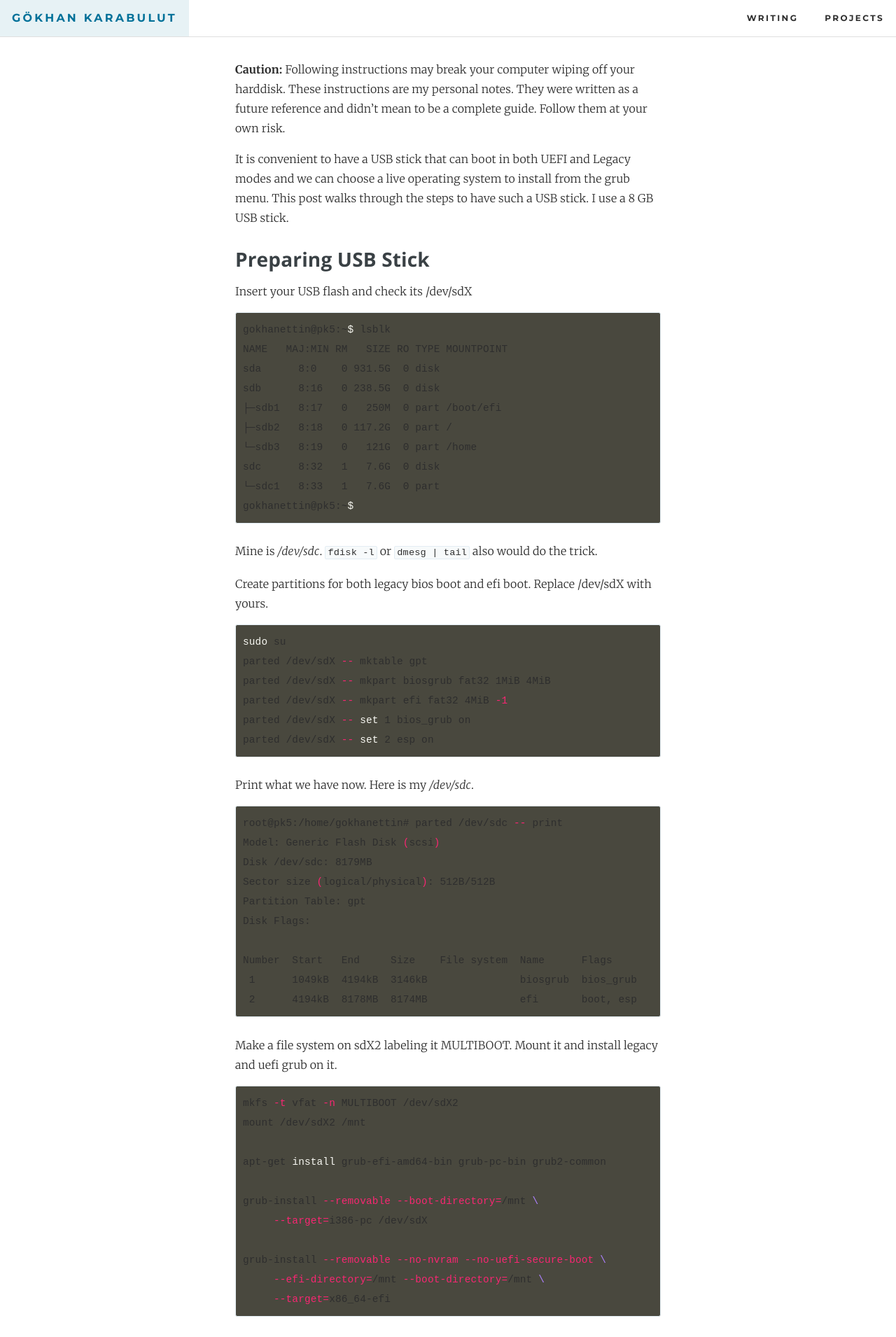
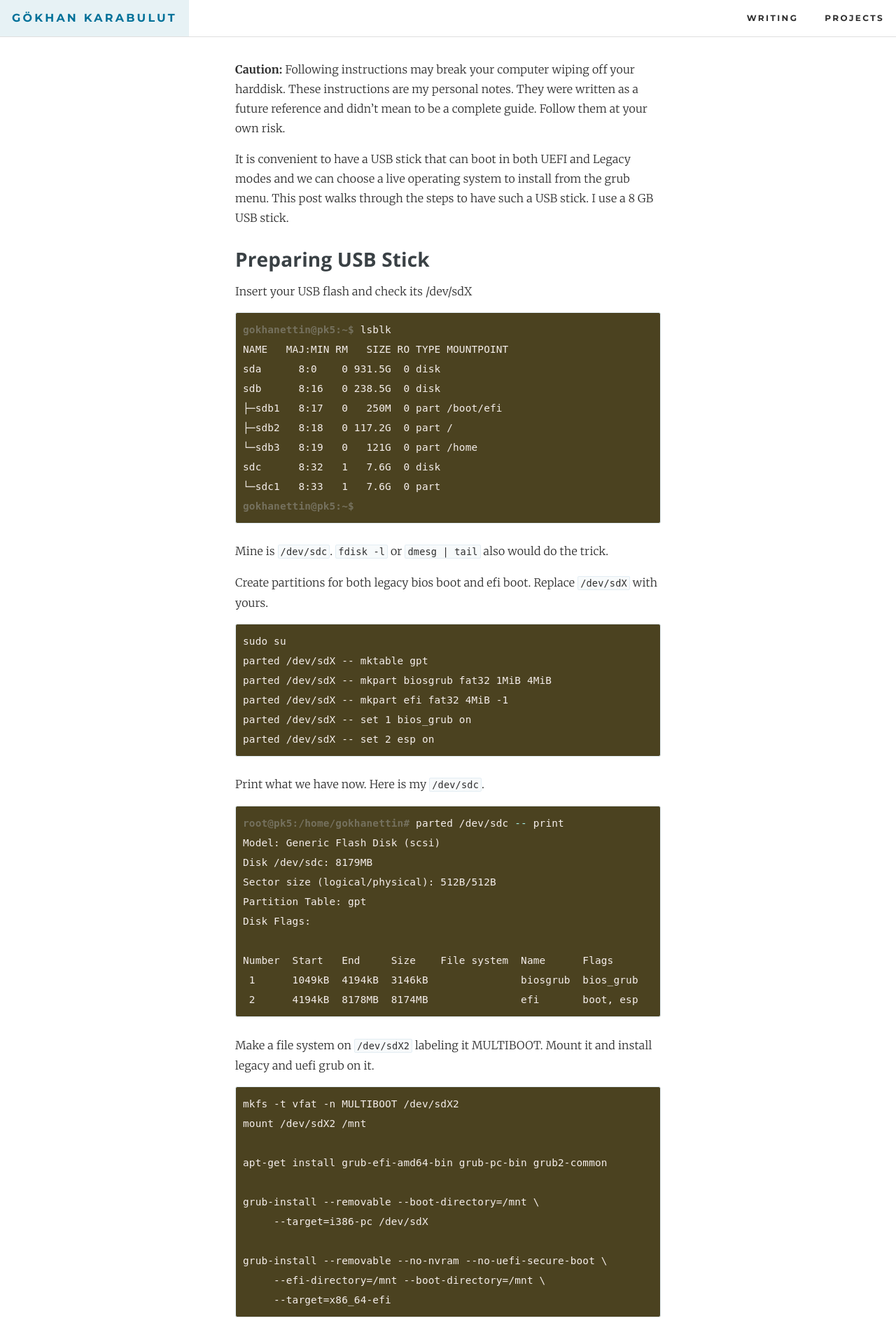
Before and after one commit to gokhanettin/gokhanettin.github.io, a Jekyll site: the page built from _posts/2015-09-02-grub-uefi-and-legacy-multiboot-from-a-usb-stick.md, in a window 1280 px wide. Shown: the top 1910 px of the page at 70% size. Built offline with Jekyll 4.4.1, drawn with Linux system fonts in a browser that asks for light colours; some of the changed text lies outside the part shown.

Commit message:
Adjust look & feel

```diff
--- a/_posts/2015-09-02-grub-uefi-and-legacy-multiboot-from-a-usb-stick.md
+++ b/_posts/2015-09-02-grub-uefi-and-legacy-multiboot-from-a-usb-stick.md
@@ -17,7 +17,7 @@ post walks through the steps to have such a USB stick. I use a 8 GB USB stick.
 ## Preparing USB Stick
 Insert your USB flash and check its /dev/sdX
 
-{% highlight bash %}
+{% highlight console %}
 gokhanettin@pk5:~$ lsblk
 NAME   MAJ:MIN RM   SIZE RO TYPE MOUNTPOINT
 sda      8:0    0 931.5G  0 disk
@@ -30,12 +30,12 @@ sdc      8:32   1   7.6G  0 disk
 gokhanettin@pk5:~$
 {% endhighlight %}
 
-Mine is */dev/sdc*. `fdisk -l` or `dmesg | tail` also would do the trick.
+Mine is `/dev/sdc`. `fdisk -l` or `dmesg | tail` also would do the trick.
 
-Create partitions for both legacy bios boot and efi boot. Replace /dev/sdX with
+Create partitions for both legacy bios boot and efi boot. Replace `/dev/sdX` with
 yours.
 
-{% highlight bash %}
+{% highlight console %}
 sudo su
 parted /dev/sdX -- mktable gpt
 parted /dev/sdX -- mkpart biosgrub fat32 1MiB 4MiB
@@ -44,9 +44,9 @@ parted /dev/sdX -- set 1 bios_grub on
 parted /dev/sdX -- set 2 esp on
 {% endhighlight %}
 
-Print what we have now. Here is my */dev/sdc*.
+Print what we have now. Here is my `/dev/sdc`.
 
-{% highlight bash %}
+{% highlight console %}
 root@pk5:/home/gokhanettin# parted /dev/sdc -- print
 Model: Generic Flash Disk (scsi)
 Disk /dev/sdc: 8179MB
@@ -59,10 +59,10 @@ Number  Start   End     Size    File system  Name      Flags
  2      4194kB  8178MB  8174MB               efi       boot, esp
 {% endhighlight %}
 
-Make a file system on sdX2 labeling it MULTIBOOT. Mount it and install legacy
-and uefi grub on it.
+Make a file system on `/dev/sdX2` labeling it MULTIBOOT. Mount it and install
+legacy and uefi grub on it.
 
-{% highlight bash %}
+{% highlight console %}
 mkfs -t vfat -n MULTIBOOT /dev/sdX2
 mount /dev/sdX2 /mnt
 
@@ -78,7 +78,7 @@ grub-install --removable --no-nvram --no-uefi-secure-boot \
 
 Copy your iso files into your USB stick.
 
-{% highlight bash %}
+{% highlight console %}
 mkdir /mnt/isos
 exit # Exit from root
 sudo cp ~/Downloads/*.iso /mnt/isos && sync
@@ -86,7 +86,7 @@ sudo cp ~/Downloads/*.iso /mnt/isos && sync
 
 Create a `mnt/grub/grub.cfg`
 
-{% highlight bash %}
+{% highlight console %}
 sudo vim /mnt/grub/grub.cfg
 {% endhighlight %}
 
@@ -135,7 +135,7 @@ In a live UEFI booted system, mount installed system for chroot. You can check
 your installed system partition with `lsblk` or `fdisk -l` (sda1, sdb2, etc...)
 replace them with sdXY in the following commands.
 
-{% highlight bash %}
+{% highlight console %}
 sudo su
 mount /dev/sdXY /mnt # sdXY is a Linux system partition
 mount /dev/sdXY /mnt/boot/efi # sdXY is a EFI partition
@@ -147,7 +147,7 @@ mount -o bind /tmp /mnt/tmp
 
 chroot into installed system.
 
-{% highlight bash %}
+{% highlight console %}
 chroot /mnt /bin/bash
 export PS1="(chroot) $PS1"
 {% endhighlight %}
@@ -163,7 +163,7 @@ grub-install --target=x86_64-efi --efi-directory=/boot/efi
 
 Generate grub configuration, exit chroot, unmount and reboot.
 
-{% highlight bash %}
+{% highlight console %}
 grub-mkconfig -o /boot/grub/grub.cfg
 exit
 umount -f /mnt/dev
@@ -176,7 +176,7 @@ reboot
 As a side note, you can check boot entries and change their boot order using
 `efibootmgr`
 
-{% highlight bash %}
+{% highlight console %}
 sudo efibootmgr -v # Check boot order, you will see boot entries like Boot0003*
 sudo efibootmgr -o XXXX # Computer will boot from BootXXXX* from now on.
 {% endhighlight %}
@@ -188,7 +188,7 @@ your installed system partition with `lsblk` or `fdisk -l` (sda1, sdb2, etc...)
 replace them with sdXY in the following commands.
 
 
-{% highlight bash %}
+{% highlight console %}
 sudo su
 mount /dev/sdXY /mnt # sdXY is Linux system partition
 mount -o bind /dev /mnt/dev
@@ -199,7 +199,7 @@ mount -o bind /tmp /mnt/tmp
 
 chroot into installed system.
 
-{% highlight bash %}
+{% highlight console %}
 chroot /mnt /bin/bash
 export PS1="(chroot) $PS1"
 {% endhighlight %}
@@ -207,7 +207,7 @@ export PS1="(chroot) $PS1"
 Get necessary packages and install UEFI support. Replace *Pardus* with your
 distro name.
 
-{% highlight bash %}
+{% highlight console %}
 apt-get install grub-pc-bin grub2-common
 grub-install --boot-directory=/boot \
      --target=i386-pc /dev/sdX
@@ -215,7 +215,7 @@ grub-install --boot-directory=/boot \
 
 Generate grub configuration, exit chroot, unmount and reboot.
 
-{% highlight bash %}
+{% highlight console %}
 grub-mkconfig -o /boot/grub/grub.cfg
 exit
 umount -f /mnt/dev
--- a/assets/css/_custom-resets.scss
+++ b/assets/css/_custom-resets.scss
@@ -105,7 +105,7 @@ li {
 
 code {
   padding: 1px 3px;
-  font-family: Inconsolata, monospace, sans-serif;
+  font-family: "DejaVu Sans Mono", Inconsolata, monospace, sans-serif;
   font-size: 0.85em;
   border: 1px solid rgb(227, 237, 243);
   border-image-source: initial;
--- a/assets/css/_syntax.scss
+++ b/assets/css/_syntax.scss
@@ -1,6 +1,6 @@
 code, tt {
     padding: 1px 3px;
-    font-family: Inconsolata, monospace, sans-serif;
+    font-family: "DejaVu Sans Mono", Inconsolata, monospace, sans-serif;
     font-size: 0.85em;
     white-space: pre-wrap;
     border: #E3EDF3 1px solid;
@@ -15,11 +15,12 @@ pre {
     border: #E3EDF3 1px solid;
     width: 100%;
     padding: 10px;
-    font-family: Inconsolata, monospace, sans-serif;
+    font-family: "DejaVu Sans Mono", Inconsolata, monospace, sans-serif;
     font-size: 0.9em;
     white-space: pre;
     overflow: auto;
-    background: #49483e;
+    background: #4B4220;
+    color: #f5eeeb;
     border-radius: 3px;
 }
 
@@ -33,67 +34,68 @@ pre code, tt {
 }
 
 .highlight {
-  .hll { background-color: #49483e }
+ .hll { background-color: #4B4220 }
  .c { color: #75715e } /* Comment */
-  .err { color: #960050; background-color: #1e0010 } /* Error */
-  .k { color: #66d9ef } /* Keyword */
-  .l { color: #ae81ff } /* Literal */
-  .n { color: #f8f8f2 } /* Name */
-  .o { color: #f92672 } /* Operator */
-  .p { color: #f8f8f2 } /* Punctuation */
+ .err { color: #f92672 } /* Error */
+ .k { color: #ae81ff } /* Keyword */
+ .l { color: #fd971f } /* Literal */
+ .n { color: #f9f8f5 } /* Name */
+ .o { color: #a1efe4 } /* Operator */
+ .p { color: #f9f8f5 } /* Punctuation */
  .cm { color: #75715e } /* Comment.Multiline */
  .cp { color: #75715e } /* Comment.Preproc */
  .c1 { color: #75715e } /* Comment.Single */
  .cs { color: #75715e } /* Comment.Special */
  .gd { color: #f92672 } /* Generic.Deleted */
  .ge { font-style: italic } /* Generic.Emph */
+ .gh { color: #f9f8f5; font-weight: bold } /* Generic.Heading */
  .gi { color: #a6e22e } /* Generic.Inserted */
+ .gp { color: #75715e; font-weight: bold } /* Generic.Prompt */
  .gs { font-weight: bold } /* Generic.Strong */
-  .gu { color: #75715e } /* Generic.Subheading */
-  .kc { color: #66d9ef } /* Keyword.Constant */
-  .kd { color: #66d9ef } /* Keyword.Declaration */
-  .kn { color: #f92672 } /* Keyword.Namespace */
-  .kp { color: #66d9ef } /* Keyword.Pseudo */
-  .kr { color: #66d9ef } /* Keyword.Reserved */
-  .kt { color: #66d9ef } /* Keyword.Type */
-  .ld { color: #e6db74 } /* Literal.Date */
-  .m { color: #ae81ff } /* Literal.Number */
-  .s { color: #e6db74 } /* Literal.String */
-  .na { color: #a6e22e } /* Name.Attribute */
-  .nb { color: #f8f8f2 } /* Name.Builtin */
-  .nc { color: #a6e22e } /* Name.Class */
-  .no { color: #66d9ef } /* Name.Constant */
-  .nd { color: #a6e22e } /* Name.Decorator */
-  .ni { color: #f8f8f2 } /* Name.Entity */
-  .ne { color: #a6e22e } /* Name.Exception */
-  .nf { color: #a6e22e } /* Name.Function */
-  .nl { color: #f8f8f2 } /* Name.Label */
-  .nn { color: #f8f8f2 } /* Name.Namespace */
-  .nx { color: #a6e22e } /* Name.Other */
-  .py { color: #f8f8f2 } /* Name.Property */
-  .nt { color: #f92672 } /* Name.Tag */
-  .nv { color: #f8f8f2 } /* Name.Variable */
-  .ow { color: #f92672 } /* Operator.Word */
-  .w { color: #f8f8f2 } /* Text.Whitespace */
-  .mb { color: #ae81ff } /* Literal.Number.Bin */
-  .mf { color: #ae81ff } /* Literal.Number.Float */
-  .mh { color: #ae81ff } /* Literal.Number.Hex */
-  .mi { color: #ae81ff } /* Literal.Number.Integer */
-  .mo { color: #ae81ff } /* Literal.Number.Oct */
-  .sb { color: #e6db74 } /* Literal.String.Backtick */
-  .sc { color: #e6db74 } /* Literal.String.Char */
-  .sd { color: #e6db74 } /* Literal.String.Doc */
-  .s2 { color: #e6db74 } /* Literal.String.Double */
-  .se { color: #ae81ff } /* Literal.String.Escape */
-  .sh { color: #e6db74 } /* Literal.String.Heredoc */
-  .si { color: #e6db74 } /* Literal.String.Interpol */
-  .sx { color: #e6db74 } /* Literal.String.Other */
-  .sr { color: #e6db74 } /* Literal.String.Regex */
-  .s1 { color: #e6db74 } /* Literal.String.Single */
-  .ss { color: #e6db74 } /* Literal.String.Symbol */
-  .bp { color: #f8f8f2 } /* Name.Builtin.Pseudo */
-  .vc { color: #f8f8f2 } /* Name.Variable.Class */
-  .vg { color: #f8f8f2 } /* Name.Variable.Global */
-  .vi { color: #f8f8f2 } /* Name.Variable.Instance */
-  .il { color: #ae81ff } /* Literal.Number.Integer.Long */
+ .gu { color: #a1efe4; font-weight: bold } /* Generic.Subheading */
+ .kc { color: #ae81ff } /* Keyword.Constant */
+ .kd { color: #ae81ff } /* Keyword.Declaration */
+ .kn { color: #a1efe4 } /* Keyword.Namespace */
+ .kp { color: #ae81ff } /* Keyword.Pseudo */
+ .kr { color: #ae81ff } /* Keyword.Reserved */
+ .kt { color: #f4bf75 } /* Keyword.Type */
+ .ld { color: #a6e22e } /* Literal.Date */
+ .m { color: #fd971f } /* Literal.Number */
+ .s { color: #a6e22e } /* Literal.String */
+ .na { color: #66d9ef } /* Name.Attribute */
+ .nb { color: #f9f8f5 } /* Name.Builtin */
+ .nc { color: #f4bf75 } /* Name.Class */
+ .no { color: #f92672 } /* Name.Constant */
+ .nd { color: #a1efe4 } /* Name.Decorator */
+ .ni { color: #f9f8f5 } /* Name.Entity */
+ .ne { color: #f92672 } /* Name.Exception */
+ .nf { color: #66d9ef } /* Name.Function */
+ .nl { color: #f9f8f5 } /* Name.Label */
+ .nn { color: #f4bf75 } /* Name.Namespace */
+ .nx { color: #66d9ef } /* Name.Other */
+ .py { color: #f9f8f5 } /* Name.Property */
+ .nt { color: #a1efe4 } /* Name.Tag */
+ .nv { color: #f92672 } /* Name.Variable */
+ .ow { color: #a1efe4 } /* Operator.Word */
+ .w { color: #f9f8f5 } /* Text.Whitespace */
+ .mf { color: #fd971f } /* Literal.Number.Float */
+ .mh { color: #fd971f } /* Literal.Number.Hex */
+ .mi { color: #fd971f } /* Literal.Number.Integer */
+ .mo { color: #fd971f } /* Literal.Number.Oct */
+ .sb { color: #a6e22e } /* Literal.String.Backtick */
+ .sc { color: #f9f8f5 } /* Literal.String.Char */
+ .sd { color: #75715e } /* Literal.String.Doc */
+ .s2 { color: #a6e22e } /* Literal.String.Double */
+ .se { color: #fd971f } /* Literal.String.Escape */
+ .sh { color: #a6e22e } /* Literal.String.Heredoc */
+ .si { color: #fd971f } /* Literal.String.Interpol */
+ .sx { color: #a6e22e } /* Literal.String.Other */
+ .sr { color: #a6e22e } /* Literal.String.Regex */
+ .s1 { color: #a6e22e } /* Literal.String.Single */
+ .ss { color: #a6e22e } /* Literal.String.Symbol */
+ .bp { color: #f9f8f5 } /* Name.Builtin.Pseudo */
+ .vc { color: #f92672 } /* Name.Variable.Class */
+ .vg { color: #f92672 } /* Name.Variable.Global */
+ .vi { color: #f92672 } /* Name.Variable.Instance */
+ .il { color: #fd971f } /* Literal.Number.Integer.Long */
 }
```
Lines whose indentation alone changed are shown as unchanged.
